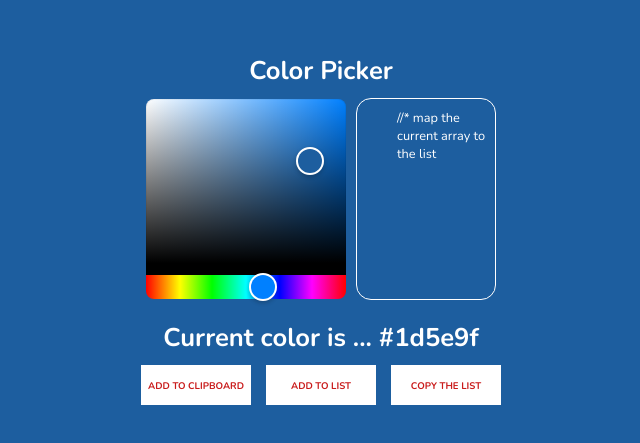
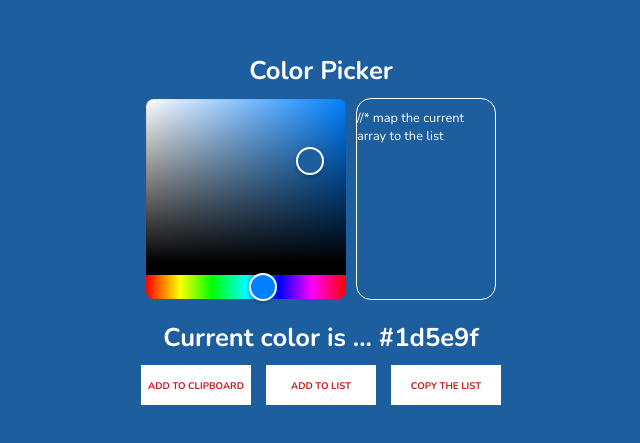
Before and after one commit to BinaryLeo/react_theme_picker, a React (Create React App) app: page / in a window 1280 px wide. Shown: the part 181-624 px from the top of the page, without its empty margins (319-959 px from the left). Built offline with nearby package versions, Linux system fonts and the light colour scheme.

Commit message:
chore: fix comment

```diff
--- a/src/compoments/colorpicker.jsx
+++ b/src/compoments/colorpicker.jsx
@@ -63,8 +63,8 @@ const ColorPicker = () => {
         }}/>
 
     <div className="list">
+    //* map the current array to the list
     <ul>
-    //* map the current array to the list
     {current.map((currentItem,i)=>(
       <div key={i}>{currentItem}</div>
     )
```
